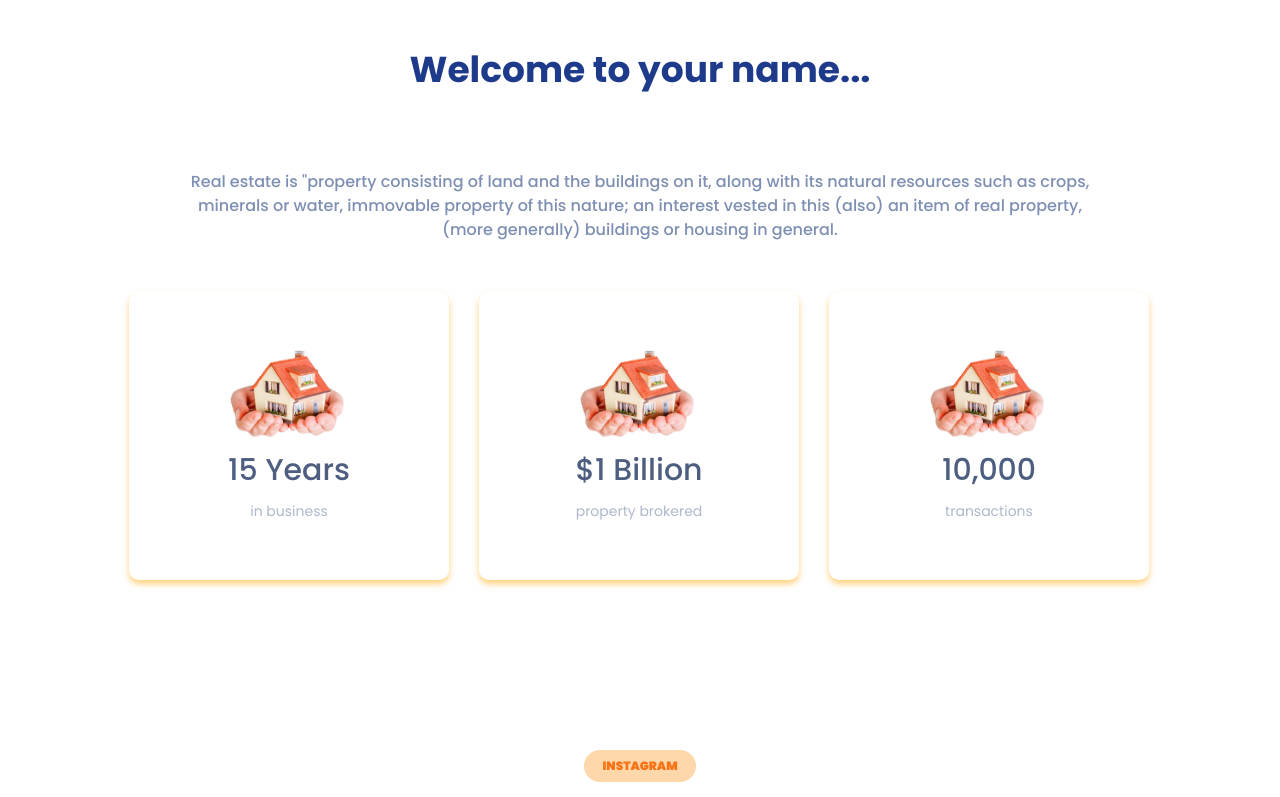
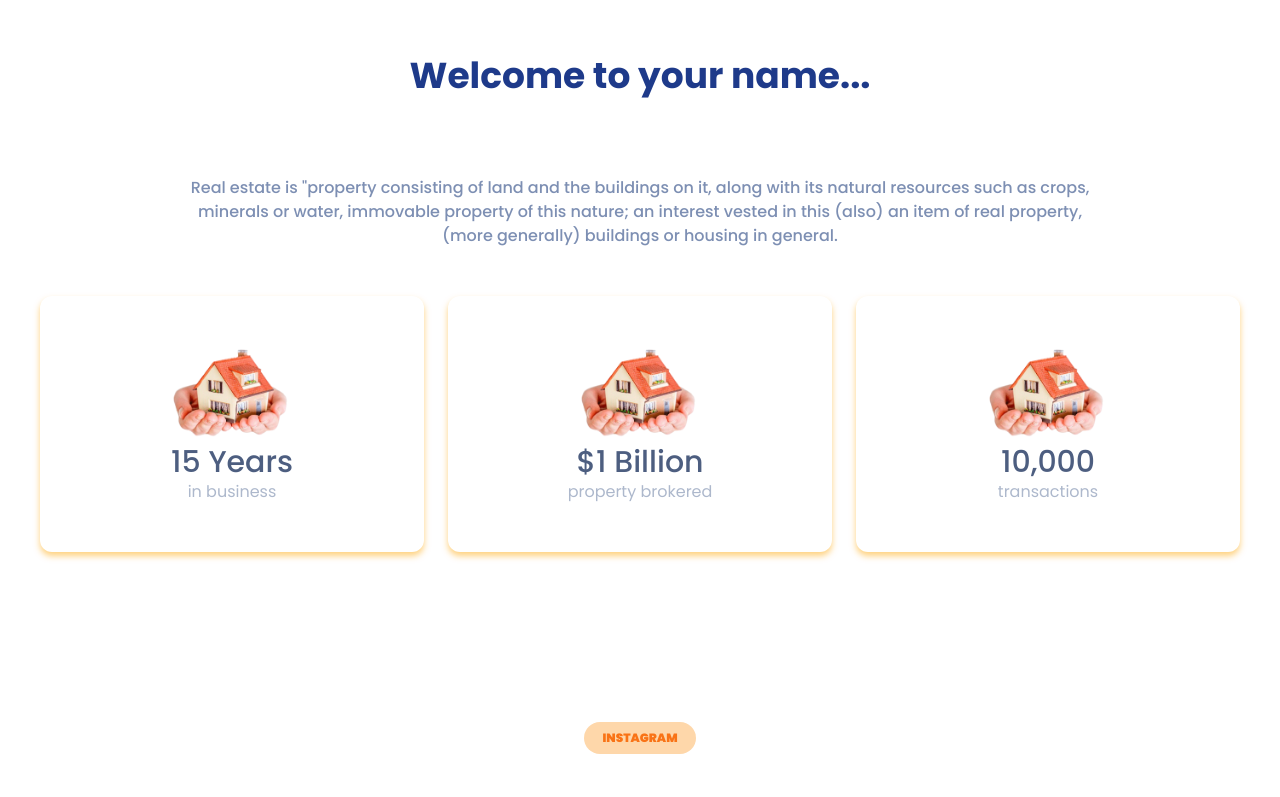
Before and after one commit to akoliyanirmal/Real-Estate, a Next.js app: page / in a window 1280 px wide. Shown: the part 1048-1845 px from the top of the page. Built offline with nearby package versions, Linux system fonts and the light colour scheme.

Commit message:
completed aboyt page

```diff
--- a/src/components/about.jsx
+++ b/src/components/about.jsx
@@ -13,7 +13,7 @@ export default function About({
   return (
     <div id="about-container" className="relative p-4 mb-4">
       <div className="flex justify-center items-center">
-        <button className="mt-[90px] mb-4 bg-orange-200 hover:bg-blue-600 px-4 py-1 rounded-2xl text-orange-500 hover:text-black h-8 w-28 font-black text-xs uppercase cursor-pointer ">
+        <button className="mt-24 mb-4 bg-orange-200 hover:bg-blue-600 px-4 py-1 rounded-2xl text-orange-500 hover:text-black h-8 w-28 font-black text-xs uppercase cursor-pointer">
           ABOUT
         </button>
       </div>
@@ -36,40 +36,40 @@ export default function About({
         </p>
       </div>
 
-      <div className="flex flex-col sm:flex-row justify-center items-center mt-[50px] ml-[28px]">
+      <div className="flex flex-col sm:flex-row justify-center items-center mt-12">
         <div
-          className="bg-white py-36 px-10 h-[10rem] w-[20rem] mr-[30px] flex flex-col justify-center items-center rounded-[10px] shadow-md mb-5 dark:bg-slate-700"
+          className="bg-white py-12 px-6 h-64 w-72 sm:w-80 lg:w-96 mr-0 sm:mr-6 flex flex-col justify-center items-center rounded-xl shadow-md mb-5 dark:bg-slate-700"
           style={{ boxShadow: "0 4px 6px rgba(255, 165, 0, 0.5)" }}
         >
           <Image src={about1} height={150} width={150} alt="onephoto" />
-          <p className="font-medium text-3xl leading-[50px] text-blueCardTitle capitalize dark:text-gray-100">
+          <p className="font-medium text-xl sm:text-2xl lg:text-3xl leading-10 text-blueCardTitle capitalize dark:text-gray-100">
             {cardTitle1}
           </p>
-          <p className="text-sm leading-8 text-center text-blueCardSubTitle dark:text-white">
+          <p className="text-xs sm:text-sm lg:text-base leading-6 text-center text-blueCardSubTitle dark:text-white">
             {cardSubText1}
           </p>
         </div>
         <div
-          className="bg-white py-36 px-10 h-[10rem] w-[20rem] mr-[30px] flex flex-col justify-center items-center rounded-[10px] shadow-md mb-5 dark:bg-slate-700"
+          className="bg-white py-12 px-6 h-64 w-72 sm:w-80 lg:w-96 mr-0 sm:mr-6 flex flex-col justify-center items-center rounded-xl shadow-md mb-5 dark:bg-slate-700"
           style={{ boxShadow: "0 4px 6px rgba(255, 165, 0, 0.5)" }}
         >
           <Image src={about1} height={150} width={150} alt="onephoto" />
-          <p className="font-medium text-3xl leading-[50px] text-blueCardTitle capitalize dark:text-gray-100">
+          <p className="font-medium text-xl sm:text-2xl lg:text-3xl leading-10 text-blueCardTitle capitalize dark:text-gray-100">
             {cardTitle2}
           </p>
-          <p className="text-sm leading-8 text-center text-blueCardSubTitle dark:text-white">
+          <p className="text-xs sm:text-sm lg:text-base leading-6 text-center text-blueCardSubTitle dark:text-white">
             {cardSubText2}
           </p>
         </div>
         <div
-          className="bg-white py-36 px-10 h-[10rem] w-[20rem] mr-[30px] flex flex-col justify-center items-center rounded-[10px] shadow-md mb-5 dark:bg-slate-700"
+          className="bg-white py-12 px-6 h-64 w-72 sm:w-80 lg:w-96 flex flex-col justify-center items-center rounded-xl shadow-md mb-5 dark:bg-slate-700"
           style={{ boxShadow: "0 4px 6px rgba(255, 165, 0, 0.5)" }}
         >
           <Image src={about1} height={150} width={150} alt="onephoto" />
-          <p className="font-medium text-3xl leading-[50px] text-blueCardTitle capitalize dark:text-gray-100">
+          <p className="font-medium text-xl sm:text-2xl lg:text-3xl leading-10 text-blueCardTitle capitalize dark:text-gray-100">
             {cardTitle3}
           </p>
-          <p className="text-sm leading-8 text-center text-blueCardSubTitle dark:text-white">
+          <p className="text-xs sm:text-sm lg:text-base leading-6 text-center text-blueCardSubTitle dark:text-white">
             {cardSubText3}
           </p>
         </div>
```
